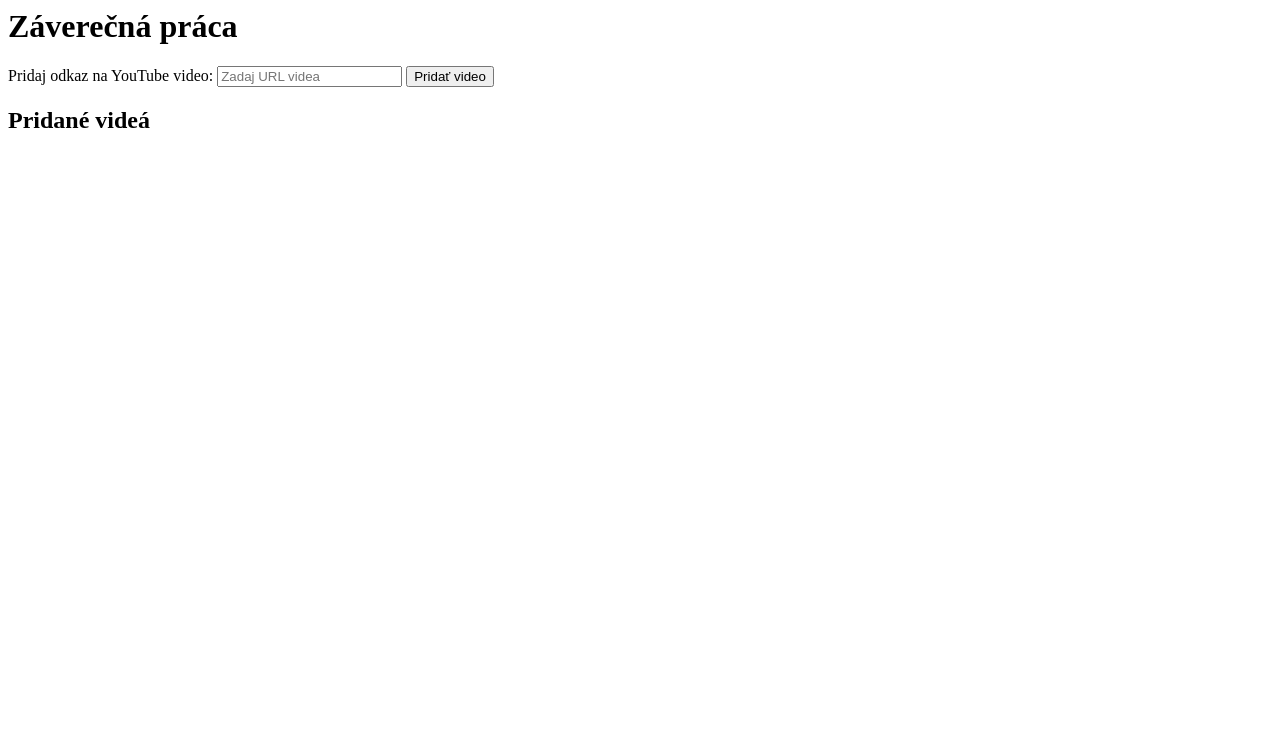
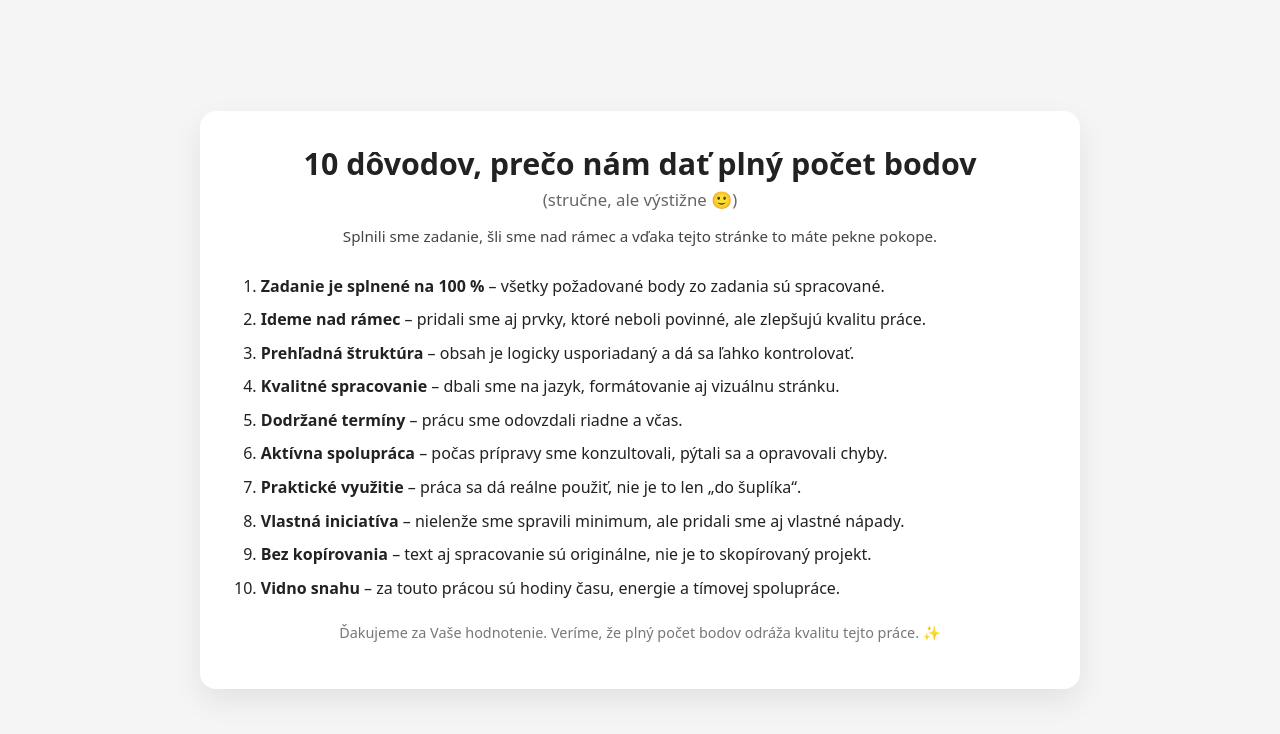
Before and after one commit to AelinAshryverR/praca, a plain HTML site: page index.html in a window 1280 px wide. Drawn offline with nearby package versions, Linux system fonts and the light colour scheme.

Commit message:
index.html
Updated the HTML structure and styling for the project page.

```diff
--- a/index.html
+++ b/index.html
@@ -1,24 +1,99 @@
+<!DOCTYPE html>
 <html lang="sk">
 <head>
-    <meta charset="UTF-8">
-    <meta name="viewport" content="width=device-width, initial-scale=1.0">
-    <title>Záverečná práca</title>
-    <script src="https://cdn.jsdelivr.net/npm/@supabase/supabase-js@2.10.0/dist/umd/supabase.js"></script>
+  <meta charset="UTF-8" />
+  <title>10 dôvodov, prečo nám dať plný počet bodov</title>
+  <meta name="viewport" content="width=device-width, initial-scale=1.0" />
+  <style>
+    body {
+      font-family: system-ui, -apple-system, BlinkMacSystemFont, "Segoe UI", sans-serif;
+      margin: 0;
+      padding: 0;
+      background: #f5f5f5;
+      color: #222;
+      display: flex;
+      justify-content: center;
+      align-items: center;
+      min-height: 100vh;
+    }
+
+    .card {
+      background: #ffffff;
+      max-width: 800px;
+      width: 95%;
+      padding: 2rem 2.5rem;
+      border-radius: 16px;
+      box-shadow: 0 12px 30px rgba(0,0,0,0.08);
+    }
+
+    h1 {
+      text-align: center;
+      margin-top: 0;
+      margin-bottom: 0.2rem;
+      font-size: 1.9rem;
+    }
+
+    h2 {
+      text-align: center;
+      margin-top: 0;
+      font-weight: 400;
+      font-size: 1.05rem;
+      color: #666;
+    }
+
+    .tagline {
+      text-align: center;
+      font-size: 0.95rem;
+      margin-bottom: 1.8rem;
+      color: #444;
+    }
+
+    ol {
+      margin: 0;
+      padding-left: 1.3rem;
+    }
+
+    li {
+      margin-bottom: 0.7rem;
+      line-height: 1.4;
+    }
+
+    .highlight {
+      font-weight: 600;
+    }
+
+    .footer {
+      margin-top: 1.5rem;
+      text-align: center;
+      font-size: 0.9rem;
+      color: #777;
+    }
+  </style>
 </head>
 <body>
-    <h1>Záverečná práca</h1>
+  <div class="card">
+    <h1>10 dôvodov, prečo nám dať plný počet bodov</h1>
+    <h2>(stručne, ale výstižne 🙂)</h2>
+    <p class="tagline">
+      Splnili sme zadanie, šli sme nad rámec a vďaka tejto stránke to máte pekne pokope.
+    </p>
 
-    <form id="addLinkForm">
-        <label for="youtubeLink">Pridaj odkaz na YouTube video:</label>
-        <input type="text" id="youtubeLink" placeholder="Zadaj URL videa" required>
-        <button type="submit">Pridať video</button>
-    </form>
+    <ol>
+      <li><span class="highlight">Zadanie je splnené na 100&nbsp;%</span> – všetky požadované body zo zadania sú spracované.</li>
+      <li><span class="highlight">Ideme nad rámec</span> – pridali sme aj prvky, ktoré neboli povinné, ale zlepšujú kvalitu práce.</li>
+      <li><span class="highlight">Prehľadná štruktúra</span> – obsah je logicky usporiadaný a dá sa ľahko kontrolovať.</li>
+      <li><span class="highlight">Kvalitné spracovanie</span> – dbali sme na jazyk, formátovanie aj vizuálnu stránku.</li>
+      <li><span class="highlight">Dodržané termíny</span> – prácu sme odovzdali riadne a včas.</li>
+      <li><span class="highlight">Aktívna spolupráca</span> – počas prípravy sme konzultovali, pýtali sa a opravovali chyby.</li>
+      <li><span class="highlight">Praktické využitie</span> – práca sa dá reálne použiť, nie je to len „do šuplíka“.</li>
+      <li><span class="highlight">Vlastná iniciatíva</span> – nielenže sme spravili minimum, ale pridali sme aj vlastné nápady.</li>
+      <li><span class="highlight">Bez kopírovania</span> – text aj spracovanie sú originálne, nie je to skopírovaný projekt.</li>
+      <li><span class="highlight">Vidno snahu</span> – za touto prácou sú hodiny času, energie a tímovej spolupráce.</li>
+    </ol>
 
-    <h2>Pridané videá</h2>
-    <ul id="videoList">
-        <!-- Odkazy sa tu zobrazia -->
-    </ul>
-
-    <script src="app.js"></script>
+    <p class="footer">
+      Ďakujeme za Vaše hodnotenie. Veríme, že plný počet bodov odráža kvalitu tejto práce. ✨
+    </p>
+  </div>
 </body>
 </html>
```
